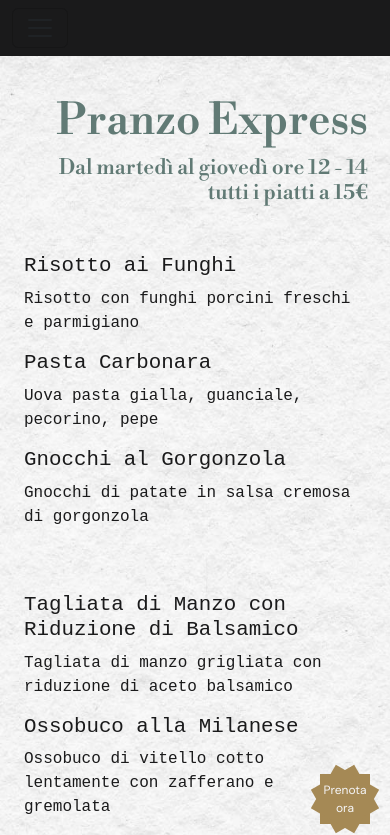
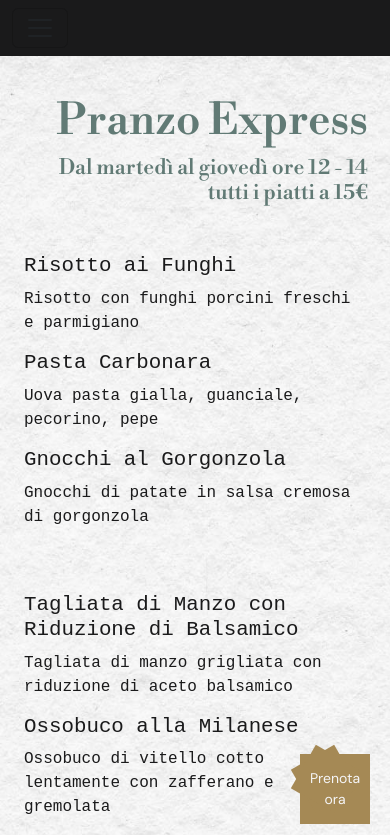
Before and after one commit to Deli-97/Capstone-Project, an Angular app: page /menu in a window 390 px wide. Shown: the top 835 px of the page. Built offline with nearby package versions, Linux system fonts and the light colour scheme; a web font is replaced by a local one.

Commit message:
ritocchi

```diff
--- a/src/app/app.component.scss
+++ b/src/app/app.component.scss
@@ -48,11 +48,11 @@ a{
   .rotate-on-scroll {
     bottom: 20px; /* Riduci la distanza dal fondo */
     right: 20px; /* Riduci la distanza dalla destra */
-    width: 50px; /* Riduci la larghezza */
-    height: 50px; /* Riduci l'altezza */
+    width: 70px; /* Riduci la larghezza */
+    height: 70px; /* Riduci l'altezza */
 
     p {
-      font-size: 12px; /* Riduci la dimensione del testo */
+      font-size: 14px; /* Riduci la dimensione del testo */
     }
 
     &:after,
--- a/src/app/pages/home/home.component.scss
+++ b/src/app/pages/home/home.component.scss
@@ -258,7 +258,7 @@ h2{
   }
 
   .mobile-image {
-    height: 46vh; /* Altezza ridotta per le immagini in mobile */
+    height: 48vh; /* Altezza ridotta per le immagini in mobile */
   }
 
   .mobile-image-text {
```
